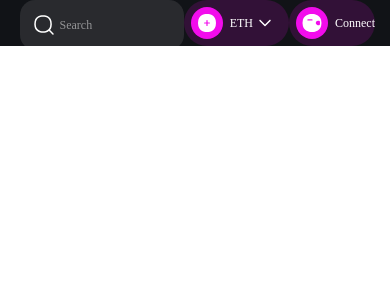
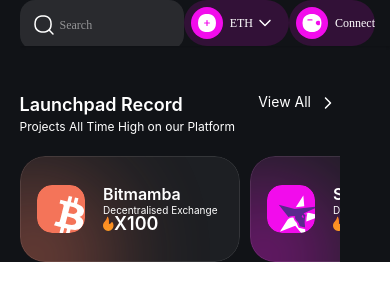
Before and after one commit to wiki-protopia/Tina-Tailwind-1.0, a React (Create React App) app: page / in a window 390 px wide. Shown: the top 300 px of the page. Built offline with nearby package versions, Linux system fonts and the light colour scheme.

Commit message:
prepare for mobile responsive for section1

```diff
--- a/src/App.js
+++ b/src/App.js
@@ -17,7 +17,7 @@
 
             <Navsection></Navsection>
 
-            {/* <Mainsection></Mainsection> */}
+            <Mainsection></Mainsection>
         </div>
       </div>
     </div>
--- a/src/sections/mainsection/index.js
+++ b/src/sections/mainsection/index.js
@@ -8,8 +8,8 @@
   return (
     <div class="mt-[45px] mr-[50px]">
       <Section1></Section1>
-      <Section2></Section2>
-      <Section3></Section3>
+      {/* <Section2></Section2>
+      <Section3></Section3> */}
     </div>
   );
 };
```
